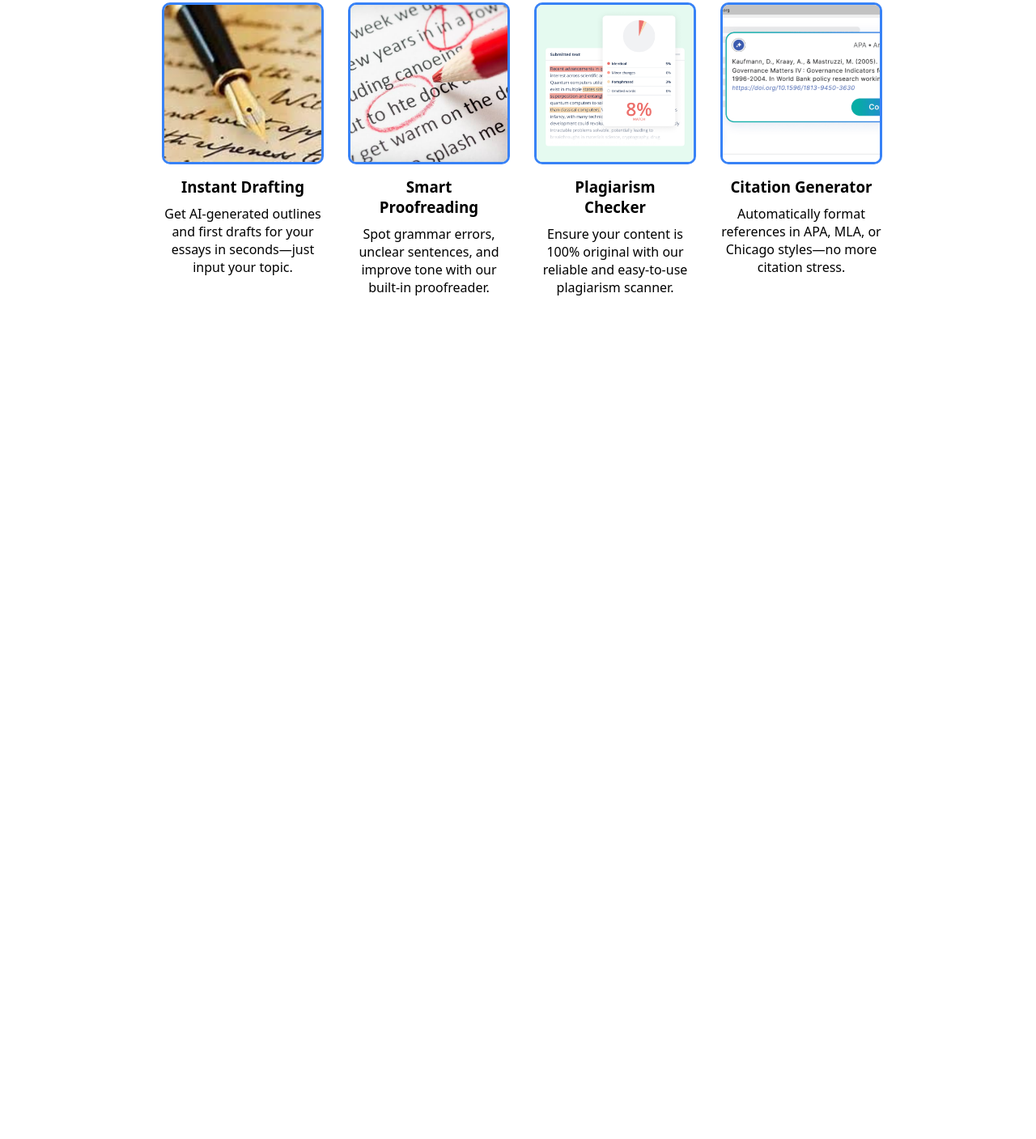
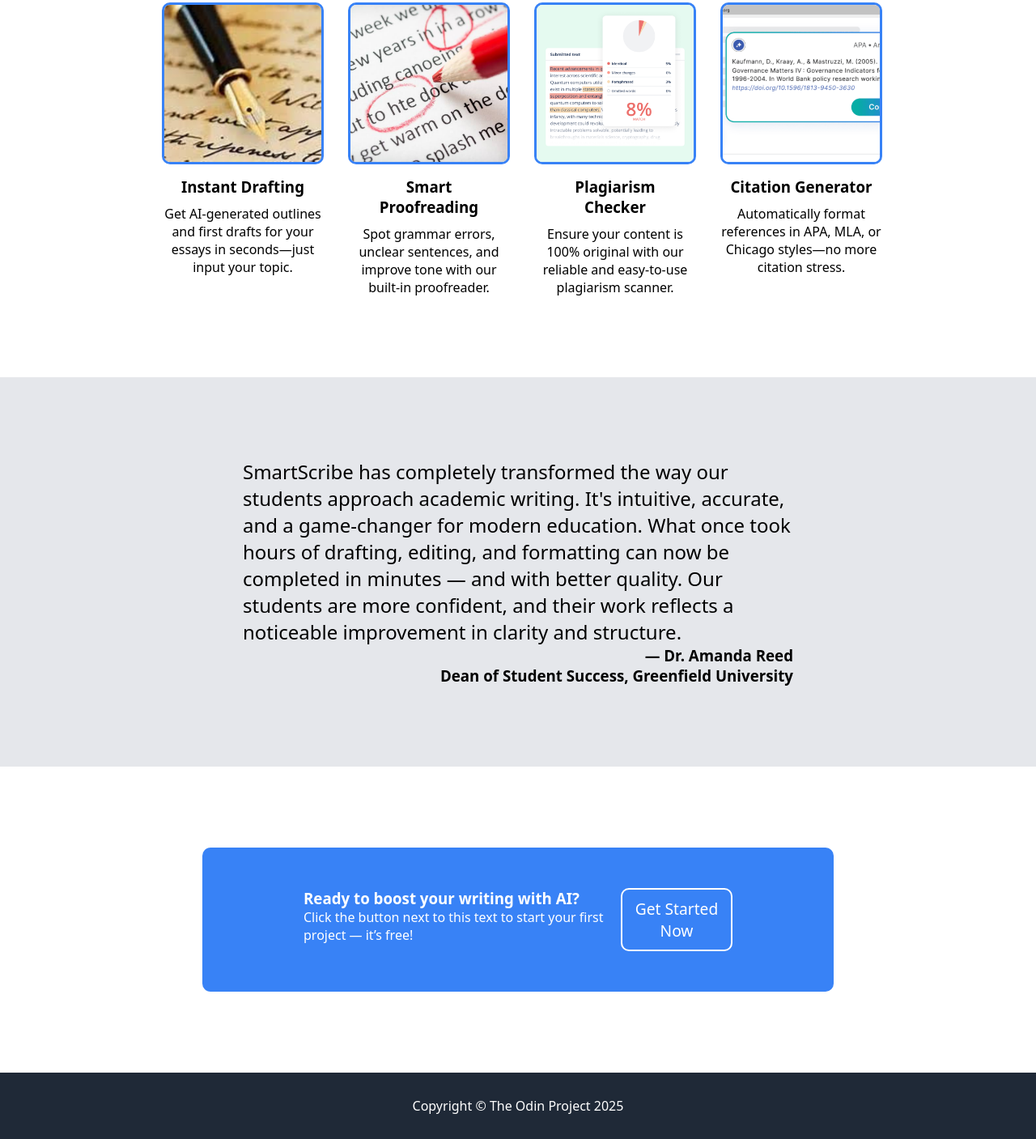
Before and after one commit to YuzStack/06_Landing-page, a plain HTML site: page index.html in a window 1280 px wide. Shown: the part 688-2095 px from the top of the page at 81% size. Before the commit the page ends 1054 px from the top, so only its background shows below. Drawn offline with Linux system fonts and the light colour scheme.

Commit message:
Design the whole Landing page
Design the whole Landing page with clean layouts.

```diff
--- a/css/style.css
+++ b/css/style.css
@@ -87,3 +87,44 @@ header a:hover {
     border: 3px solid #3882F6;
     border-radius: 10px;
 }
+
+.review {
+    margin: 100px 0px;
+    background-color: #E5E7EB;
+    padding: 100px 300px;
+}
+
+.review p {
+    font-size: 1.5rem;
+}
+
+.review h3 {
+    text-align: end;
+}
+
+.CTA-container {
+    background-color: #3882F6;
+    color: white;
+    margin: 100px 250px;
+    padding: 50px 125px;
+    border-radius: 10px;
+    display: flex;
+    justify-content: space-between;
+}
+
+.CTA-container button {
+    background-color: #3882F6;
+    color: inherit;
+    padding: 10px;
+    border-style: none;
+    border: 2px solid white;
+    border-radius: 10px;
+    font-size: 1.2rem;
+}
+
+footer {
+    background-color: #1F2937;
+    color: white;
+    text-align: center;
+    padding: 30px;
+}
--- a/index.html
+++ b/index.html
@@ -57,5 +57,24 @@
         </div>
     </section>
 
+    <section class="review">
+        <p>SmartScribe has completely transformed the way our students approach academic writing. It's intuitive, accurate, and a game-changer for modern education. What once took hours of drafting, editing, and formatting can now be completed in minutes — and with better quality. Our students are more confident, and their work reflects a noticeable improvement in clarity and structure.</p>
+        <h3>— Dr. Amanda Reed <br>Dean of Student Success, Greenfield University</h3>
+    </section>
+
+    <section class="CTA-section">
+        <div class="CTA-container">
+            <div class="positioning">
+                <h3>Ready to boost your writing with AI?</h3>
+                <p>Click the button next to this text to start your first project — it’s free!</p>
+            </div>
+            <button>Get Started Now</button>
+        </div>
+    </section>
+
+    <footer>
+        <p>Copyright © The Odin Project 2025</p>
+    </footer>
+
 </body>
 </html>
```
